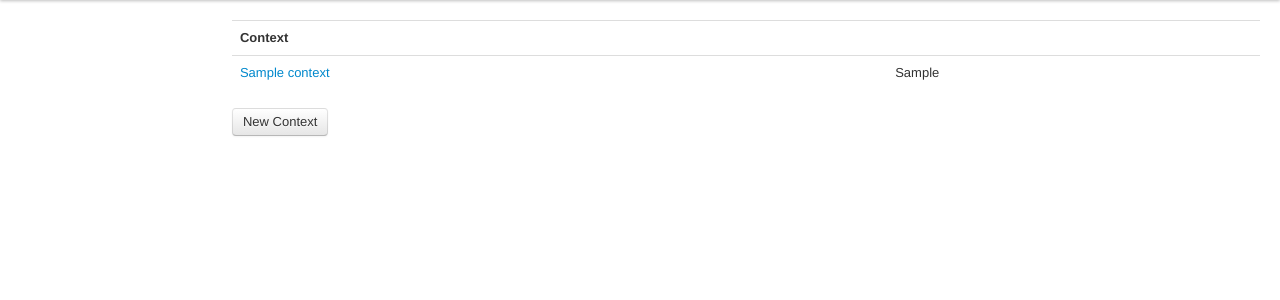
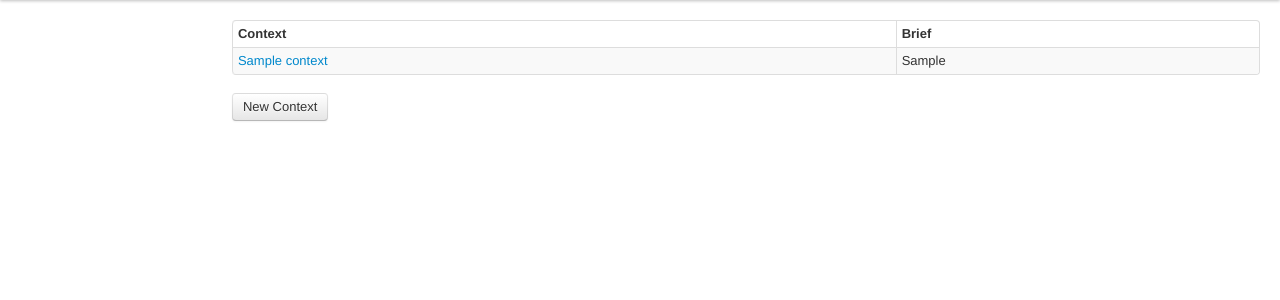
Before and after one commit to ProjektAugustiner/yamoda, a Flask app: page /context in a window 1280 px wide. Shown: the part 40-340 px from the top of the page. Run offline with Flask 2, Linux system fonts and the light colour scheme; a user stored in the database is signed in; tables that the repository leaves empty hold one stand-in row (values such as "Sample post").

Commit message:
Updated contexttable to match style of datatable in bootstrap-ui branch

```diff
--- a/yamoda/server/templates/contexttable.html
+++ b/yamoda/server/templates/contexttable.html
@@ -1,17 +1,25 @@
 {% extends "layout.html" %}
 {% block body %}
-  <table class="table">
+  <table id="contexttable" class="table table-condensed table-bordered table-striped">
+    <thead>
       <tr>
         <th>Context</th>
-      <th></th>
+        <th>Brief</th>
     </tr>
+    </thead>
+    <tbody>
       {% for ctx in contextlist %}
         <tr>
           <td><a href="{{ url_for('context', ctx_name=ctx.name) }}">{{ ctx.name }}</a></td>
           <td>{{ ctx.brief }}</td>
         </tr>
       {% endfor %}
+    </tbody>
   </table>
+  <script>
+    $(document).ready(function() { $('#contexttable').dataTable({
+    "bLengthChange": false, "bPaginate": false}); });
+  </script>
   <a class="btn" data-toggle="modal" href="#new_context">New Context</a>
   <div class="modal hide" id="new_context">
     <form class="modal-form" action="{{ url_for('contexttable') }}" method="post">
@@ -36,4 +44,5 @@
       </div>
     </form>
   </div>
+
 {% endblock %}
```
Lines whose indentation alone changed are shown as unchanged.
